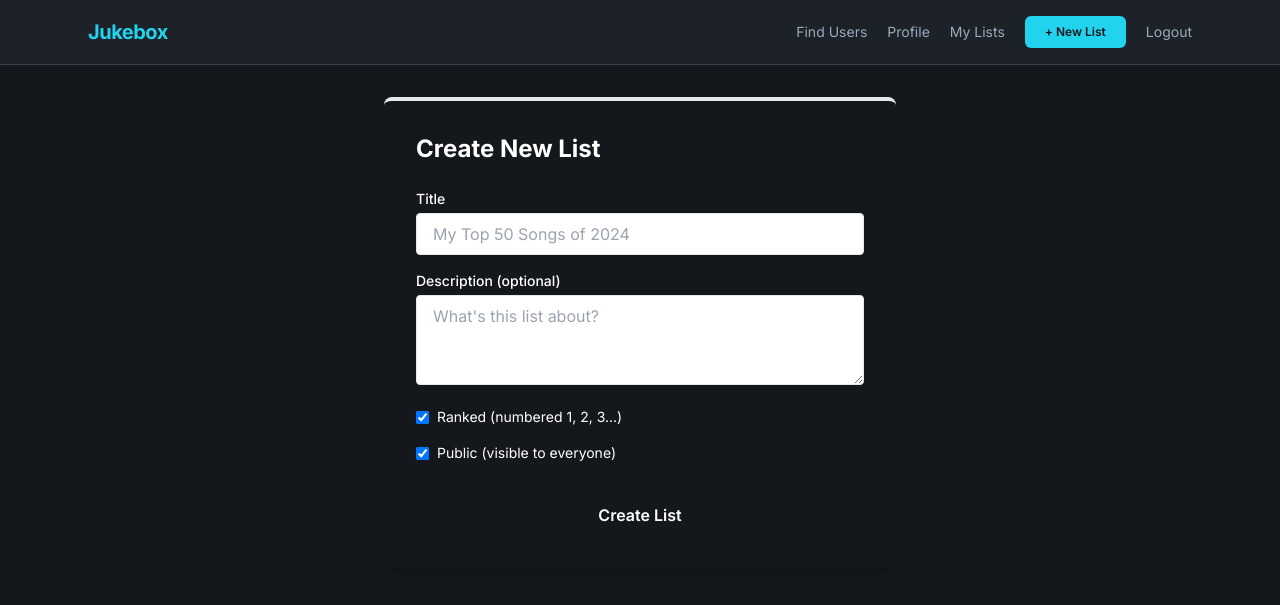
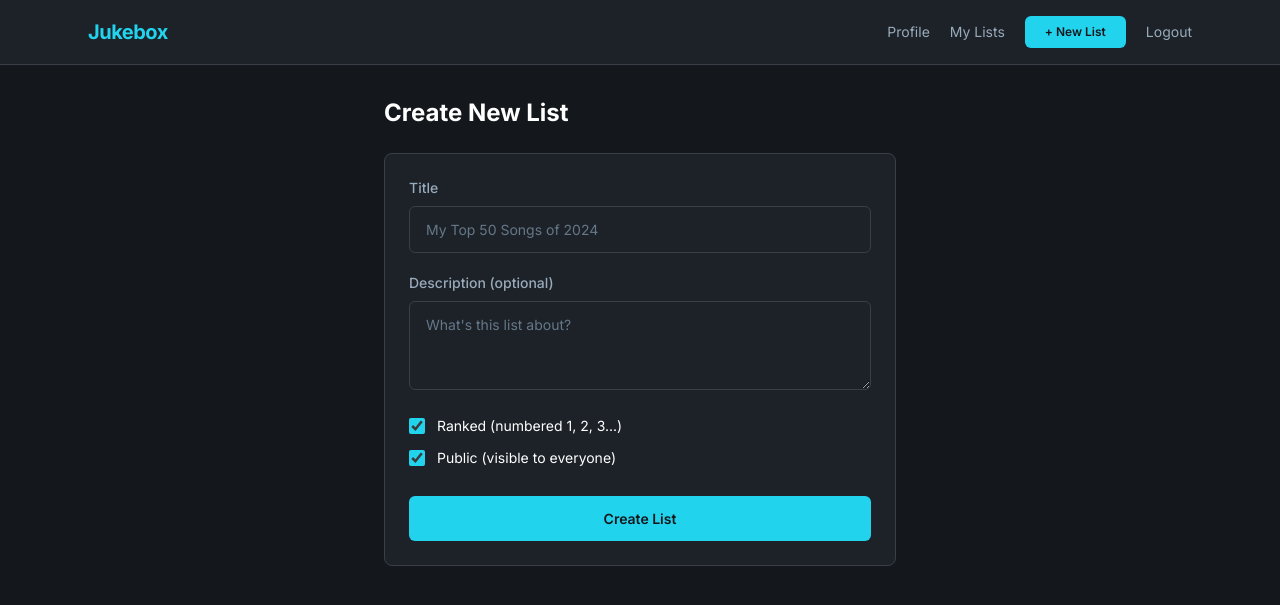
Before and after one commit to HenryNorthen/Jukebox, a Flask app: page /list/new in a window 1280 px wide. Shown: the top 605 px of the page. Run offline with Flask 3, Linux system fonts and the light colour scheme; the visitor is signed in with stand-in values (Sample User, id 1); some libraries are stand-ins or nearby versions.

Commit message:
Fix create list form styling and remove Find Users link
- Update create_list.html to use dark theme classes (input-field, card, btn-primary)
- Remove Find Users link from navbar (search now on homepage)
- Add error handling to create list route with flash messages

🤖 Generated with [Claude Code](https://claude.com/claude-code)

Co-Authored-By: Claude Opus 4.5 <noreply@anthropic.com>

```diff
--- a/app.py
+++ b/app.py
@@ -159,16 +159,21 @@ def create_list():
         is_ranked = request.form.get('is_ranked') == 'on'
         is_public = request.form.get('is_public') == 'on'
 
-        result = supabase.table('lists').insert({
-            'user_id': session['user']['id'],
-            'title': title,
-            'description': description,
-            'is_ranked': is_ranked,
-            'is_public': is_public
-        }).execute()
+        try:
+            result = supabase.table('lists').insert({
+                'user_id': session['user']['id'],
+                'title': title,
+                'description': description,
+                'is_ranked': is_ranked,
+                'is_public': is_public
+            }).execute()
 
-        if result.data:
-            return redirect(url_for('edit_list', list_id=result.data[0]['id']))
+            if result.data:
+                return redirect(url_for('edit_list', list_id=result.data[0]['id']))
+            else:
+                flash('Failed to create list', 'error')
+        except Exception as e:
+            flash(f'Error creating list: {str(e)}', 'error')
 
     return render_template('create_list.html')
 
--- a/templates/base.html
+++ b/templates/base.html
@@ -126,7 +126,6 @@
         <div class="max-w-6xl mx-auto px-6 py-4 flex justify-between items-center">
             <a href="{{ url_for('index') }}" class="text-xl font-bold text-accent tracking-tight">Jukebox</a>
             <div class="flex items-center gap-5">
-                <a href="{{ url_for('search_users') }}" class="text-muted hover:text-white transition text-sm">Find Users</a>
                 {% if session.user %}
                     <a href="{{ url_for('user_profile', username=session.user.username) }}" class="text-muted hover:text-white transition text-sm">Profile</a>
                     <a href="{{ url_for('dashboard') }}" class="text-muted hover:text-white transition text-sm">My Lists</a>
--- a/templates/create_list.html
+++ b/templates/create_list.html
@@ -3,40 +3,37 @@
 {% block title %}New List - Jukebox{% endblock %}
 
 {% block content %}
-<div class="max-w-lg mx-auto bg-cardbg rounded-lg shadow-lg p-8 border-t-4 border-dark">
-    <h1 class="text-2xl font-bold text-dark mb-6">Create New List</h1>
+<div class="max-w-lg mx-auto">
+    <h1 class="text-2xl font-bold text-white mb-6">Create New List</h1>
 
-    <form method="POST" class="space-y-4">
+    <form method="POST" class="card p-6 space-y-5">
         <div>
-            <label class="block text-sm font-medium text-dark mb-1">Title</label>
+            <label class="block text-sm font-medium text-muted mb-2">Title</label>
             <input type="text" name="title" required maxlength="100"
-                   class="w-full px-4 py-2 bg-khakilight border border-forest rounded focus:outline-none focus:border-dark focus:ring-1 focus:ring-dark"
+                   class="input-field"
                    placeholder="My Top 50 Songs of 2024">
         </div>
 
         <div>
-            <label class="block text-sm font-medium text-dark mb-1">Description (optional)</label>
+            <label class="block text-sm font-medium text-muted mb-2">Description (optional)</label>
             <textarea name="description" rows="3"
-                      class="w-full px-4 py-2 bg-khakilight border border-forest rounded focus:outline-none focus:border-dark focus:ring-1 focus:ring-dark"
+                      class="input-field"
                       placeholder="What's this list about?"></textarea>
         </div>
 
-        <div class="flex items-center space-x-6">
+        <div class="flex flex-col gap-3">
             <label class="flex items-center cursor-pointer">
-                <input type="checkbox" name="is_ranked" checked class="mr-2 accent-dark">
-                <span class="text-sm text-dark">Ranked (numbered 1, 2, 3...)</span>
+                <input type="checkbox" name="is_ranked" checked class="mr-3 w-4 h-4 accent-accent">
+                <span class="text-sm text-white">Ranked (numbered 1, 2, 3...)</span>
+            </label>
+            <label class="flex items-center cursor-pointer">
+                <input type="checkbox" name="is_public" checked class="mr-3 w-4 h-4 accent-accent">
+                <span class="text-sm text-white">Public (visible to everyone)</span>
             </label>
         </div>
 
-        <div class="flex items-center space-x-6">
-            <label class="flex items-center cursor-pointer">
-                <input type="checkbox" name="is_public" checked class="mr-2 accent-dark">
-                <span class="text-sm text-dark">Public (visible to everyone)</span>
-            </label>
-        </div>
-
-        <div class="pt-4">
-            <button type="submit" class="w-full bg-dark text-khaki py-2 rounded font-semibold hover:bg-forest transition">
+        <div class="pt-2">
+            <button type="submit" class="btn-primary w-full py-3">
                 Create List
             </button>
         </div>
```
